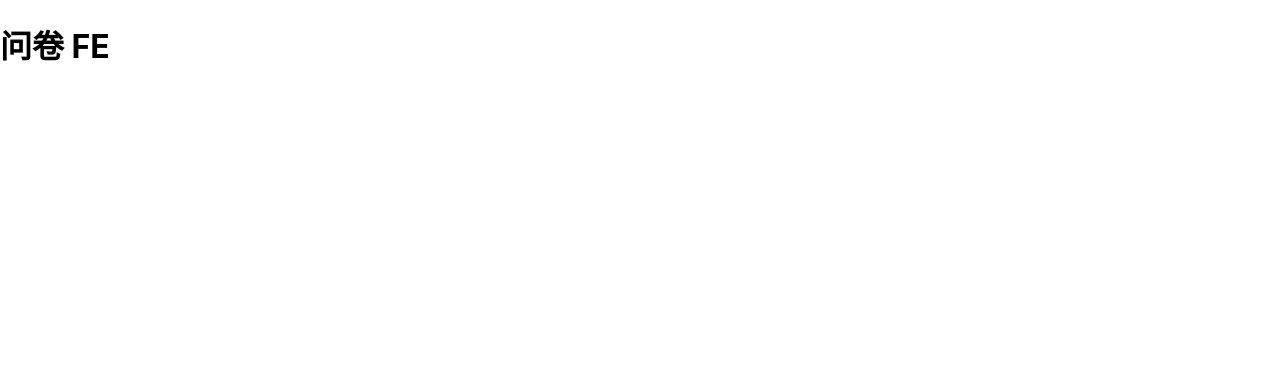
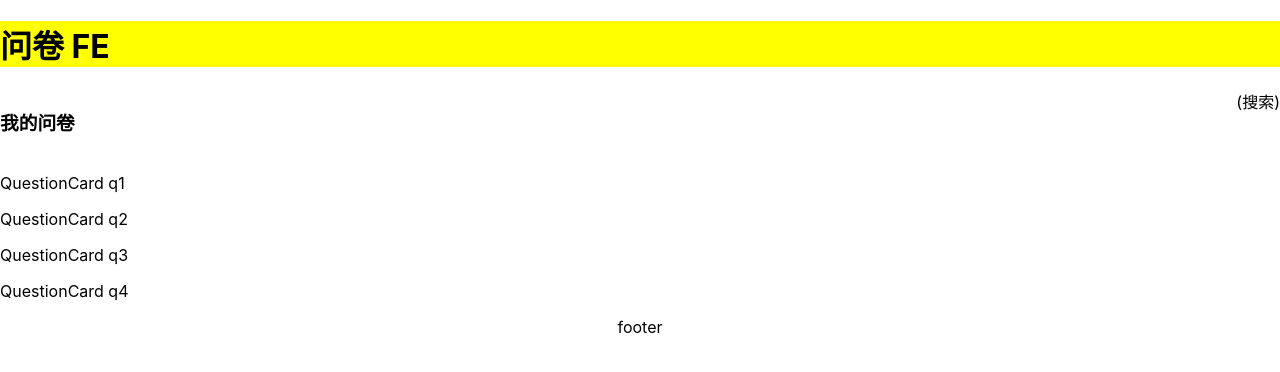
Before and after one commit to Auxior/sojump-fe, a React (Create React App) app: page / in a window 1280 px wide. Shown: the top 372 px of the page. Built offline with nearby package versions, Linux system fonts and the light colour scheme.

Commit message:
Add sass package and update List page

```diff
--- a/package.json
+++ b/package.json
@@ -13,6 +13,7 @@
     "react": "^18.2.0",
     "react-dom": "^18.2.0",
     "react-scripts": "5.0.1",
+    "sass": "^1.71.1",
     "typescript": "^4.9.5",
     "web-vitals": "^2.1.4"
   },
--- a/src/App.tsx
+++ b/src/App.tsx
@@ -1,9 +1,11 @@
 import React from 'react'
+import List from './pages/List'
 
 function App() {
   return (
     <div className="App">
-      <h1>问卷 FE</h1>
+      <h1 style={{ background: 'yellow' }}>问卷 FE</h1>
+      <List />
     </div>
   )
 }
--- a/src/components/QuestionCard.tsx
+++ b/src/components/QuestionCard.tsx
@@ -1,48 +1,21 @@
-import React, { FC, useState } from 'react'
+import React, { FC } from 'react'
 import styles from './QuestionCard.module.scss'
 
-const rawQuestionList = [
-  {
-    id: 'q1',
-    title: '问卷1',
-    isPublished: false,
-    isStar: false,
-    answerCount: 5,
-    createAt: '3月10日 13:23',
-  },
-  {
-    id: 'q2',
-    title: '问卷2',
-    isPublished: true,
-    isStar: true,
-    answerCount: 3,
-    createAt: '3月11日 13:23',
-  },
-  {
-    id: 'q3',
-    title: '问卷3',
-    isPublished: false,
-    isStar: false,
-    answerCount: 6,
-    createAt: '3月12日 13:23',
-  },
-  ,
-  {
-    id: 'q4',
-    title: '问卷4',
-    isPublished: true,
-    isStar: false,
-    answerCount: 2,
-    createAt: '3月9日 13:23',
-  },
-]
+type PropsType = {
+  _id: string
+  title: string
+  isStar: boolean
+  isPublished: boolean
+  answerCount: number
+  createdAt: string
+}
 
-const QuestionCard: FC = () => {
-  const [questionList, setQuestionList] = useState(rawQuestionList)
+const QuestionCard: FC<PropsType> = (props: PropsType) => {
+  const { _id } = props
 
   return (
     <>
-      <p>QuestionCard</p>
+      <p>QuestionCard {_id}</p>
     </>
   )
 }
--- a/src/pages/List.module.scss
+++ b/src/pages/List.module.scss
@@ -0,0 +1,21 @@
+.header {
+  display: flex;
+  margin-bottom: 20px;
+
+  .left {
+    flex: 1;
+  }
+
+  .right {
+    flex: 1;
+    text-align: right;
+  }
+}
+
+.content {
+  margin-bottom: 20px;
+}
+
+.footer {
+  text-align: center;
+}
--- a/src/pages/List.tsx
+++ b/src/pages/List.tsx
@@ -1,11 +1,61 @@
-import React, { FC } from 'react'
+import React, { FC, useState } from 'react'
 import QuestionCard from '../components/QuestionCard'
 import styles from './List.module.scss'
 
+const rawQuestionList = [
+  {
+    _id: 'q1',
+    title: '问卷1',
+    isPublished: false,
+    isStar: false,
+    answerCount: 5,
+    createdAt: '3月10日 13:23',
+  },
+  {
+    _id: 'q2',
+    title: '问卷2',
+    isPublished: true,
+    isStar: true,
+    answerCount: 3,
+    createdAt: '3月11日 13:23',
+  },
+  {
+    _id: 'q3',
+    title: '问卷3',
+    isPublished: false,
+    isStar: false,
+    answerCount: 6,
+    createdAt: '3月12日 13:23',
+  },
+  {
+    _id: 'q4',
+    title: '问卷4',
+    isPublished: true,
+    isStar: false,
+    answerCount: 2,
+    createdAt: '3月9日 13:23',
+  },
+]
+
 const List: FC = () => {
+  const [questionList, setQuestionList] = useState(rawQuestionList)
+
   return (
     <>
-      <p>List</p>
+      <div className={styles.header}>
+        <div className={styles.left}>
+          <h3>我的问卷</h3>
+        </div>
+        <div className={styles.right}> (搜索) </div>
+      </div>
+      <div className={styles.container}>
+        {questionList.map((q) => {
+          const { _id } = q
+
+          return <QuestionCard key={_id} {...q} />
+        })}
+      </div>
+      <div className={styles.footer}>footer</div>
     </>
   )
 }
```
Also changed, not shown: 1 other file (tests, documents, lock files or other folders).
